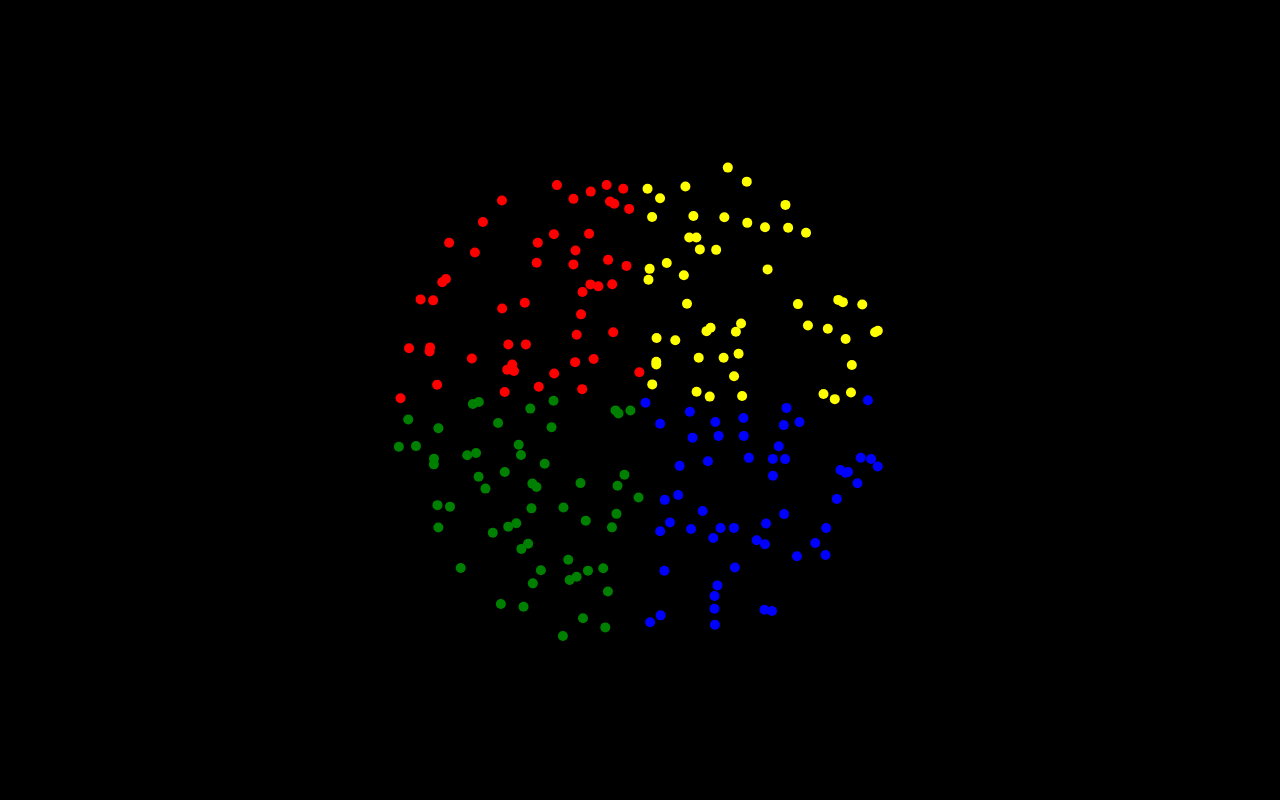
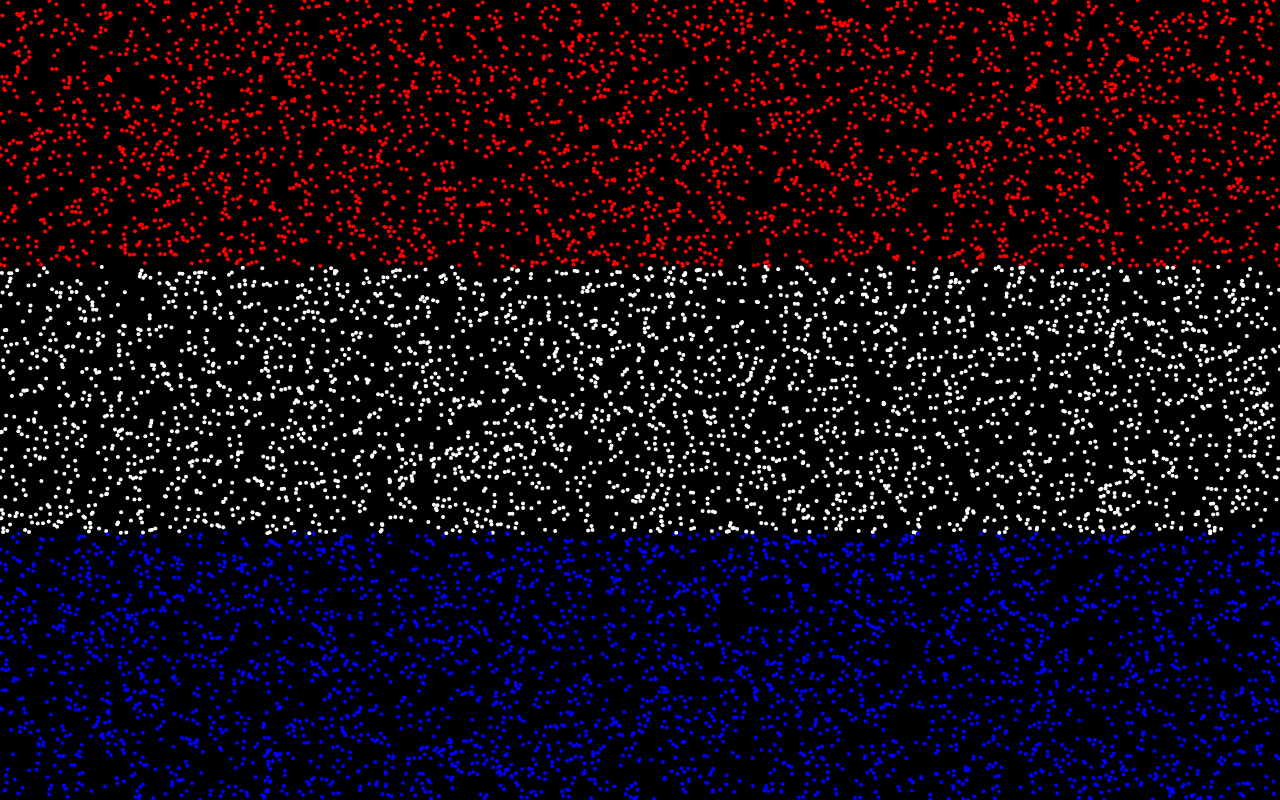
Before and after one commit to EHB-MCT/dev1-exercises-FreyaDeVos, a plain HTML site: page index.html in a window 1280 px wide. Drawn offline with Linux system fonts and the light colour scheme.

Commit message:
oef5drawrandomdots1

```diff
--- /dev/null
+++ b/exercises/5-selection/5.1randomdots.js
@@ -0,0 +1,63 @@
+"use strict";
+
+import context from "../scripts/context.js";
+import * as Utils from "../scripts/utils.js";
+
+let width = context.canvas.width;
+let height = context.canvas.height;
+
+
+
+//5.1 a helft helft
+/* drawRandomCircles();
+
+function drawRandomCircles() {
+
+    context.fillRect(0, 0, width, height);
+
+    for (let i = 0; i < 10000; i++) {
+
+        let x = Math.random() * width;
+        let y = Math.random() * height;
+
+
+        let distance = Utils.calculateDisctance(x, y, width / 2, height / 2);
+
+        if (x < width / 2) {
+            context.fillStyle = "red";
+        } else if (x > width / 2) {
+            context.fillStyle = "yellow";
+        } else {
+            context.fillStyle = "black";
+        }
+        Utils.fillCircle(x, y, 2);
+    }
+} */
+
+
+//5.1 B dutch flag
+
+drawRandomCircles();
+
+function drawRandomCircles() {
+
+    context.fillRect(0, 0, width, height);
+
+    for (let i = 0; i < 10000; i++) {
+
+        let x = Math.random() * width;
+        let y = Math.random() * height;
+
+
+        let distance = Utils.calculateDisctance(x, y, width / 2, height / 2);
+
+        if (y < height / 3) {
+            context.fillStyle = "red";
+        } else if (y > height * 1 / 3 && y < height * 2 / 3) {
+            context.fillStyle = "white";
+        } else {
+            context.fillStyle = "blue";
+        }
+        Utils.fillCircle(x, y, 2);
+    }
+}
--- a/index.html
+++ b/index.html
@@ -1,7 +1,7 @@
 <html>
 
 <head>
-    <script src="exercises/5-selection/5.demo.js" type="module"></script>
+    <script src="exercises/5-selection/5.1randomdots.js" type="module"></script>
     <link rel="stylesheet" type="text/css" href="styles/index.css" />
 </head>
 
```
Also changed, not shown: exercises/5-selection/5.1oeftheorie.js (added, +27 -0 lines).
